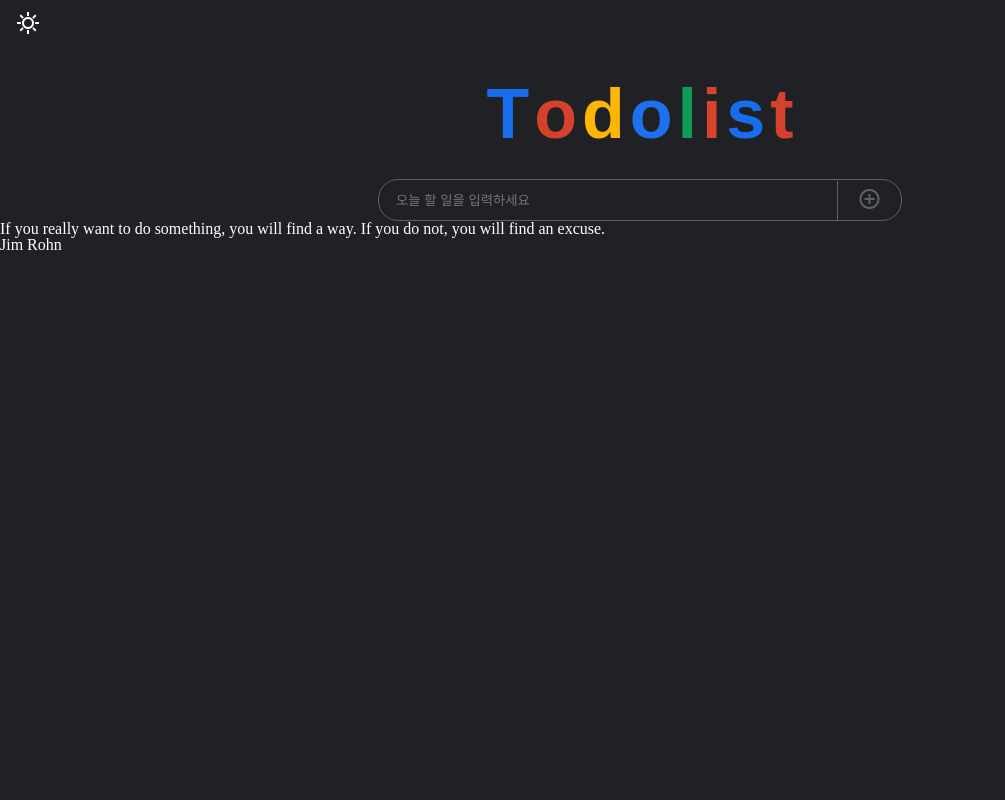
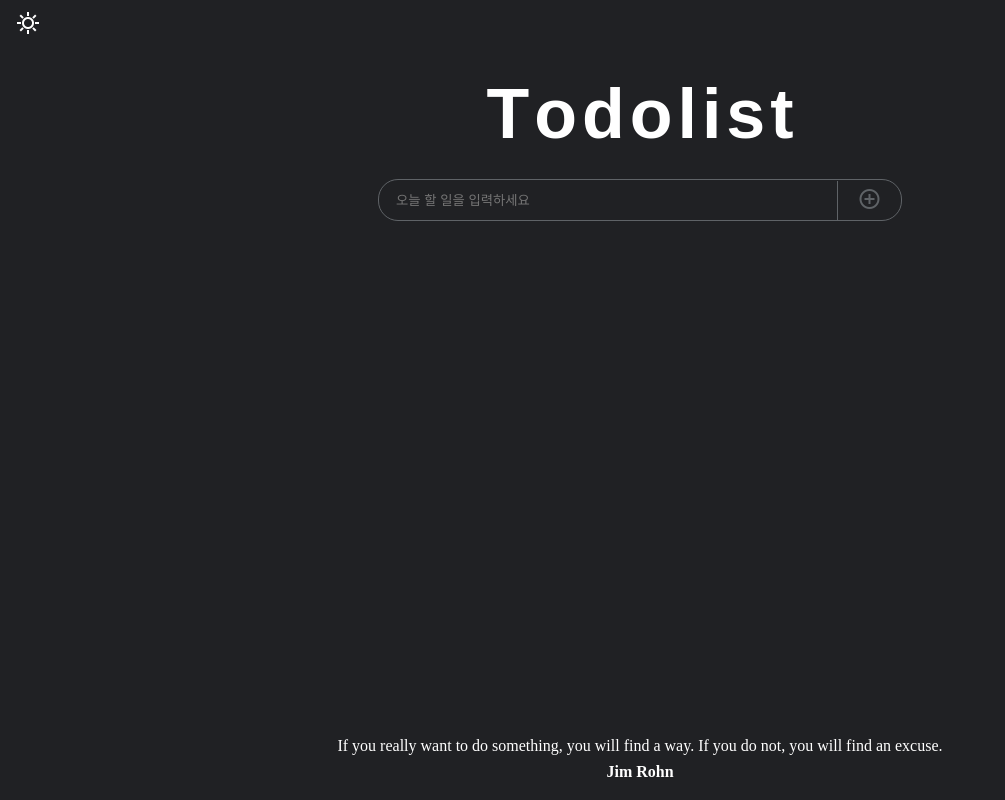
Before and after one commit to gowell032/TDL, a plain HTML site: page index.html in a window 1280 px wide. Both pictures are taken after a click on the button "dark_mode". Shown: the whole page, without its empty margins (0-1005 px from the left). Drawn offline with nearby package versions, Linux system fonts and the light colour scheme.

Commit message:
quote 2/2

```diff
--- a/css/style.css
+++ b/css/style.css
@@ -1,12 +1,3 @@
-/* dark mode */
-
-/* #username-form {
-    position: absolute;
-    top: 50%;
-    left: 50%;
-    transform: translate(-50%, -50%);
-} */
-
 .night-icon {
     margin: 10px;
     border-style: none;
@@ -55,6 +46,16 @@
     border-style: none;
     background-color: transparent;
     cursor: pointer;
+}
+
+.night-body-title {
+    display: flex;
+    gap: 5px;
+    font-size: 70px;
+    font-family: 'Cabin', sans-serif;
+    font-weight: bold;
+    margin: 30px;
+    color: #ffffff
 }
 
 /* day mode */
@@ -159,3 +160,17 @@
     background-color: transparent;
     cursor: pointer;
 }
+
+#quotes {
+    width: 100%;
+    display: flex;
+    flex-direction: column;
+    align-items: center;
+    gap: 10px;
+    position: absolute;
+    bottom: 20px;
+}
+
+#quotes p:last-child {
+    font-weight: bold;
+}
--- /dev/null
+++ b/js/darkmode.js
@@ -0,0 +1,49 @@
+const changeMode = document.getElementById('change-mode-btn');
+const searchBox = document.querySelector('.search-box');
+const todoBtnBorder = document.querySelector('.todoBtn-border');
+const addBtn = document.querySelector('.add');
+const todoInput = document.querySelector('.todoInput');
+
+const title = document.querySelector('.body-title')
+
+// 주,야간 모드
+function handleNightMode() {
+    document.body.classList.toggle('night');
+
+    if(document.body.className === 'night') {
+        paintDark()
+        localStorage.setItem('DARK_MODE', 'Y');
+    }else {
+        paintDay()
+        localStorage.setItem('DARK_MODE', 'N')
+    }
+};
+
+changeMode.addEventListener('click', handleNightMode);
+
+if(localStorage.getItem('DARK_MODE') === 'Y') {
+    paintDark()
+}else {
+    paintDay()
+}
+
+function paintDark() {
+    document.body.classList.add('night');
+    changeMode.className = 'night-icon'
+    changeMode.innerHTML = '<span class="material-symbols-outlined">clear_day</span>'
+    searchBox.className = 'night-search-box'
+    todoInput.className = 'nightTodoInput'
+    todoBtnBorder.className = 'night-todoBtn-border'
+    addBtn.className = 'material-symbols-outlined night-add'
+    title.className = 'night-body-title'
+}
+
+function paintDay() {
+    changeMode.className = 'day-icon'
+    changeMode.innerHTML = '<span class="material-symbols-outlined">dark_mode</span>'
+    searchBox.className = 'search-box'
+    todoInput.className = 'todoInput'
+    todoBtnBorder.className ='todoBtn-border'
+    addBtn.className = 'material-symbols-outlined add'
+    title.className = 'body-title'
+}
--- a/js/app.js
+++ b/js/todo.js
@@ -1,60 +1,8 @@
-const changeMode = document.getElementById('change-mode-btn');
-const searchBox = document.querySelector('.search-box');
-const todoBtnBorder = document.querySelector('.todoBtn-border');
-const addBtn = document.querySelector('.add');
-
-const todoInput = document.querySelector('.todoInput');
 const todoBtn = document.querySelector('.todoBtn');
 const items = document.querySelector('.items');
 
-const container = document.getElementById('container');
-const userNameForm = document.getElementById('username-form');
-const userNameInput = document.querySelector('#username-form input');
-const userNameBtn = document.querySelector('#username-form button');
-const userNames = document.getElementById('user-name');
-
 const TODOS_KEY = 'todos';
 let todosArr = [];
-
-// 주,야간 모드
-function handleNightMode() {
-    document.body.classList.toggle('night');
-
-// toggle로 바꾸자
-    if(changeMode.className === 'day-icon') {
-        changeMode.className = 'night-icon'
-        changeMode.innerHTML = '<span class="material-symbols-outlined">clear_day</span>'
-    }else {
-        changeMode.className = 'day-icon'
-        changeMode.innerHTML = '<span class="material-symbols-outlined">dark_mode</span>'
-    }
-
-    if(searchBox.className === 'search-box') {
-        searchBox.className = 'night-search-box'
-    }else {
-        searchBox.className = 'search-box'
-    }
-
-    if(todoInput.className === 'todoInput') {
-        todoInput.className = 'nightTodoInput'
-    }else {
-        todoInput.className = 'todoInput'
-    }
-
-    if(todoBtnBorder.className === 'todoBtn-border') {
-        todoBtnBorder.className = 'night-todoBtn-border'
-    }else {
-        todoBtnBorder.className ='todoBtn-border'
-    }
-
-    if(addBtn.className === 'material-symbols-outlined add') {
-        addBtn.className = 'material-symbols-outlined night-add'
-    }else {
-        addBtn.className = 'material-symbols-outlined add'
-    }
-};
-
-changeMode.addEventListener('click', handleNightMode);
 
 function paintTodos(newTodoObj) {
     const item = document.createElement('li');
```
Also changed, not shown: index.html (+3 -7 lines).
